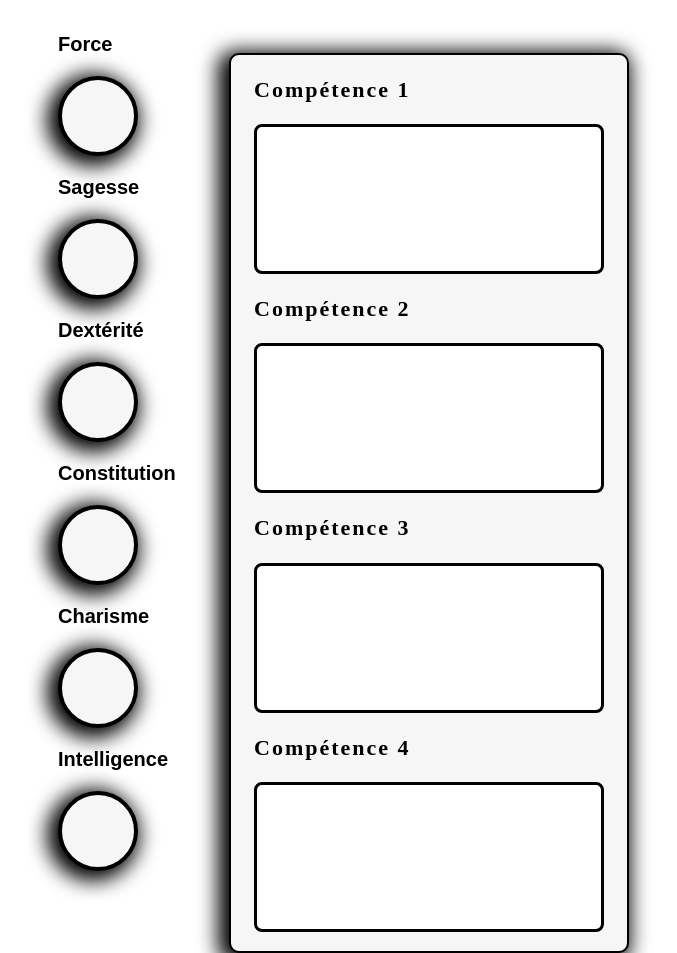
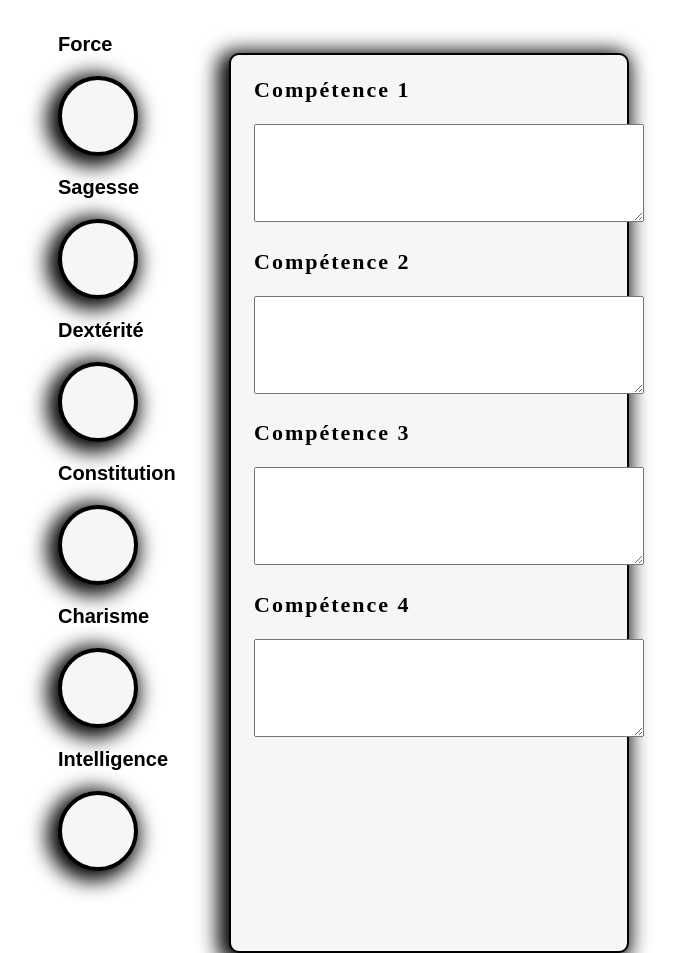
Before and after one commit to iTwiixZ/Fiche-JDR, a website: page index.html in a window 1280 px wide. Shown: the part 280-1233 px from the top of the page, without its empty margins (33-710 px from the left). Drawn offline with nearby package versions, Linux system fonts and the light colour scheme; a web font is replaced by a local one.

Commit message:
textarea

```diff
--- a/index.html
+++ b/index.html
@@ -64,22 +64,26 @@
        <ol>
            <div class="skill-1">
             <h3 class="title-skill">Compétence 1</h3>
-               <input type="text" id="skill" name="compétence">
+               <textarea cols="41" rows="5"></textarea>
            </div>
            <div class="skill-1">
             <h3 class="title-skill">Compétence 2</h3>
-           <input type="text" id="skill" name="compétence">
+            <textarea cols="41" rows="5"></textarea>
        </div>
        <div class="skill-1">
         <h3 class="title-skill">Compétence 3</h3>
-       <input type="text" id="skill" name="compétence">
+        <textarea cols="41" rows="5"></textarea>
    </div>
    <div class="skill-1">
     <h3 class="title-skill">Compétence 4</h3>
-   <input type="text" id="skill" name="compétence">
+    <textarea cols="41" rows="5"></textarea>
 </div>
        </ol>
    </div>
 
+
+
+
+
 </body>
 </html>
```
